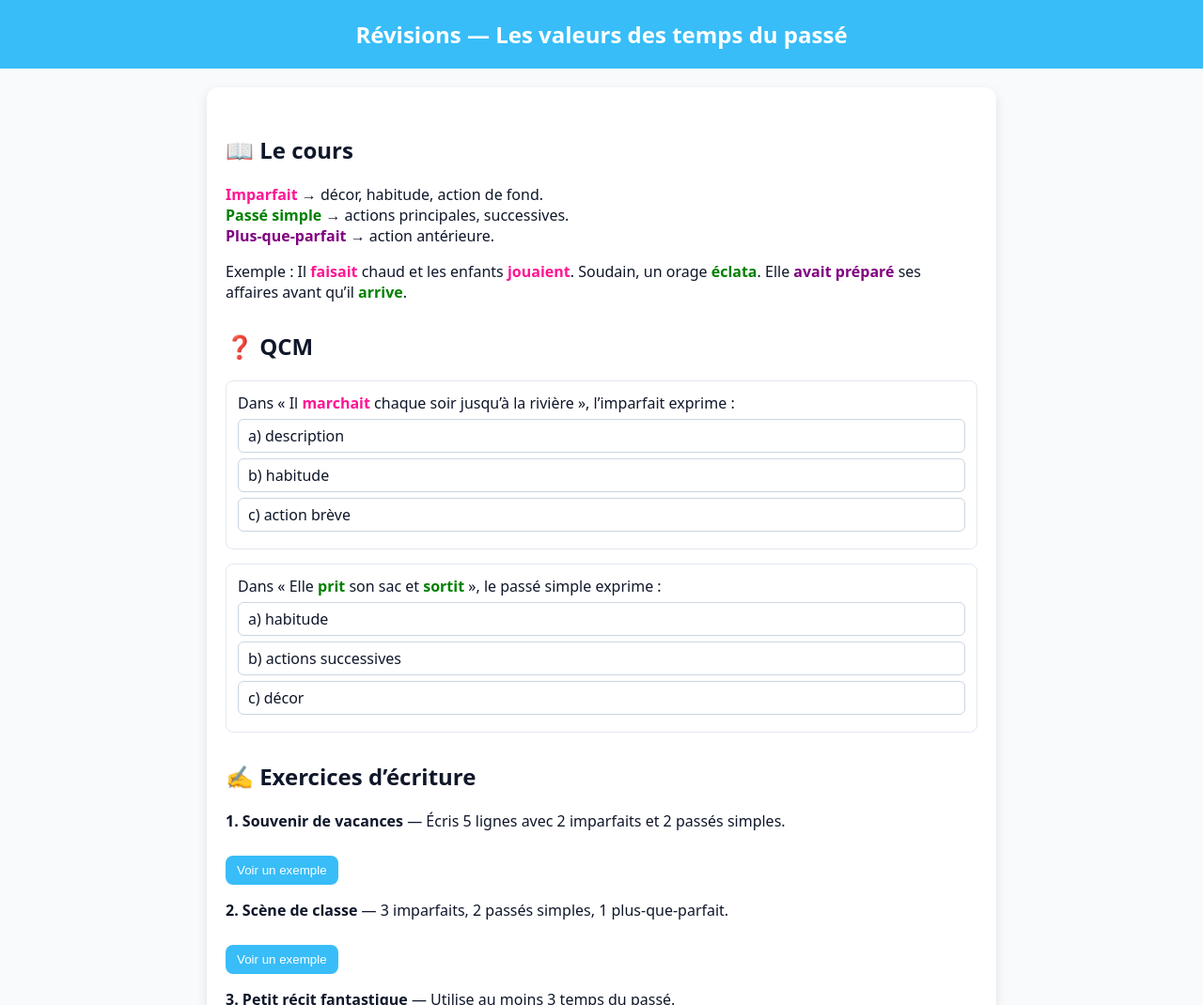
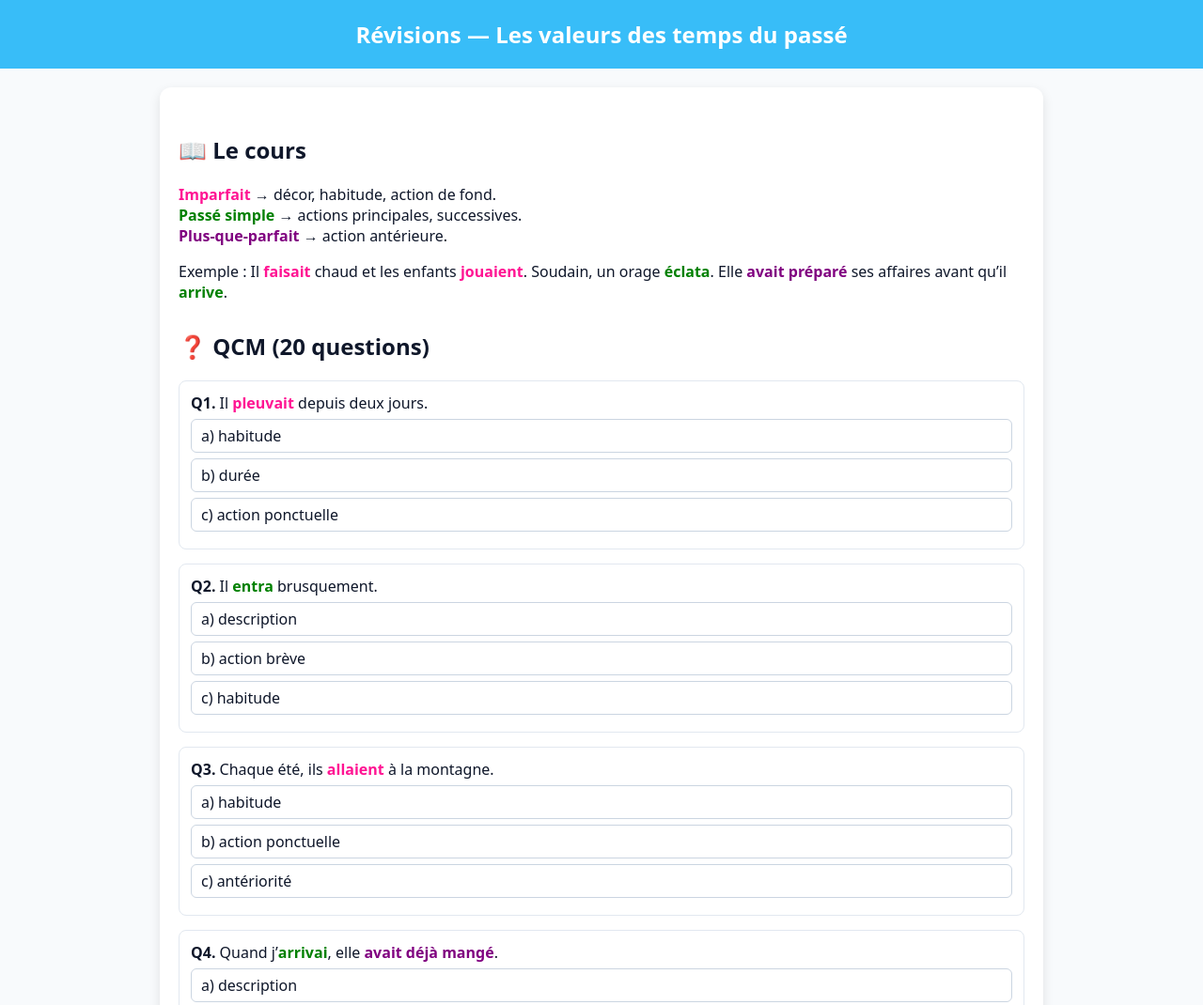
Before and after one commit to plymarok/francais-temps-du-pass-, a plain HTML site: page index.html in a window 1280 px wide. Shown: the top 1070 px of the page at 94% size. Drawn offline with Linux system fonts and the light colour scheme.

Commit message:
Update index.html

```diff
--- a/index.html
+++ b/index.html
@@ -21,7 +21,7 @@
       font-weight: bold;
     }
     main {
-      max-width: 800px;
+      max-width: 900px;
       margin: 20px auto;
       padding: 20px;
       background: white;
@@ -70,6 +70,13 @@
       cursor: pointer;
     }
     button:hover { background: #0ea5e9; }
+    #result {
+      margin-top: 20px;
+      padding: 12px;
+      background: #f1f5f9;
+      border-radius: 8px;
+      font-weight: bold;
+    }
   </style>
 </head>
 <body>
@@ -86,19 +93,10 @@
       Elle <span class="plus-que-parfait">avait préparé</span> ses affaires avant qu’il <span class="passe-simple">arrive</span>.
     </p>
 
-    <h2>❓ QCM</h2>
-    <div class="qcm-question" data-correct="b">
-      Dans « Il <span class="imparfait">marchait</span> chaque soir jusqu’à la rivière », l’imparfait exprime :
-      <span class="qcm-option" data-letter="a">a) description</span>
-      <span class="qcm-option" data-letter="b">b) habitude</span>
-      <span class="qcm-option" data-letter="c">c) action brève</span>
-    </div>
-    <div class="qcm-question" data-correct="b">
-      Dans « Elle <span class="passe-simple">prit</span> son sac et <span class="passe-simple">sortit</span> », le passé simple exprime :
-      <span class="qcm-option" data-letter="a">a) habitude</span>
-      <span class="qcm-option" data-letter="b">b) actions successives</span>
-      <span class="qcm-option" data-letter="c">c) décor</span>
-    </div>
+    <h2>❓ QCM (20 questions)</h2>
+    <div id="qcm-container"></div>
+    <button onclick="showScore()">Voir mon score</button>
+    <div id="result"></div>
 
     <h2>✍️ Exercices d’écriture</h2>
     <p><b>1. Souvenir de vacances</b> — Écris 5 lignes avec 2 imparfaits et 2 passés simples.</p>
@@ -124,22 +122,84 @@
       Je <span class="plus-que-parfait">n’avais jamais vu</span> une telle clarté auparavant.
       La porte <span class="passe-simple">s’ouvrit</span> lentement et je <span class="passe-simple">m’enfuis</span>.
     </div>
+
+    <p><b>4. Journal intime</b> — Mélange passé composé et imparfait.</p>
+    <button onclick="toggleExemple('ex4')">Voir un exemple</button>
+    <div id="ex4" class="exemple">
+      Hier soir, j’<span class="passe-simple">ai vu</span> mon film préféré.
+      La salle <span class="imparfait">était</span> pleine et tout le monde <span class="imparfait">riait</span>.
+      J’<span class="passe-simple">ai passé</span> une excellente soirée.
+    </div>
+
+    <p><b>5. Fait divers</b> — Utilise imparfait, passé simple et plus-que-parfait.</p>
+    <button onclick="toggleExemple('ex5')">Voir un exemple</button>
+    <div id="ex5" class="exemple">
+      Il <span class="imparfait">faisait</span> encore nuit quand l’accident <span class="passe-simple">eut lieu</span>.
+      La victime <span class="plus-que-parfait">avait traversé</span> la route quand une voiture <span class="passe-simple">arriva</span>.
+    </div>
   </main>
 
   <script>
-    // Gestion QCM
-    document.querySelectorAll('.qcm-option').forEach(opt => {
-      opt.addEventListener('click', () => {
-        const parent = opt.closest('.qcm-question');
-        const correct = parent.dataset.correct;
-        parent.querySelectorAll('.qcm-option').forEach(o => {
-          o.classList.remove('correct', 'incorrect');
-          if (o.dataset.letter === correct) o.classList.add('correct');
-          else if (o === opt) o.classList.add('incorrect');
+    // Banque de 20 QCM
+    const questions = [
+      { q: "Il <span class='imparfait'>pleuvait</span> depuis deux jours.", options: ["habitude","durée","action ponctuelle"], correct: 1 },
+      { q: "Il <span class='passe-simple'>entra</span> brusquement.", options: ["description","action brève","habitude"], correct: 1 },
+      { q: "Chaque été, ils <span class='imparfait'>allaient</span> à la montagne.", options: ["habitude","action ponctuelle","antériorité"], correct: 0 },
+      { q: "Quand j’<span class='passe-simple'>arrivai</span>, elle <span class='plus-que-parfait'>avait déjà mangé</span>.", options: ["description","antériorité","habitude"], correct: 1 },
+      { q: "Il <span class='imparfait'>faisait</span> nuit, le vent <span class='imparfait'>soufflait</span> fort.", options: ["action ponctuelle","description","bilan"], correct: 1 },
+      { q: "Soudain, la porte <span class='passe-simple'>claqua</span>.", options: ["habitude","action brève","décor"], correct: 1 },
+      { q: "Hier, j’<span class='passe-simple'>ai raté</span> le bus.", options: ["bilan dans le présent","habitude","description"], correct: 0 },
+      { q: "Il <span class='plus-que-parfait'>avait terminé</span> son travail avant que nous <span class='passe-simple'>arrivions</span>.", options: ["action principale","antériorité","description"], correct: 1 },
+      { q: "Pendant que je <span class='imparfait'>lisais</span>, il <span class='imparfait'>écrivait</span>.", options: ["action de fond","action principale","bilan"], correct: 0 },
+      { q: "Il <span class='passe-simple'>prit</span> son sac et <span class='passe-simple'>sortit</span> rapidement.", options: ["actions successives","habitude","description"], correct: 0 },
+      { q: "Tous les soirs, elle <span class='imparfait'>écrivait</span> dans son journal.", options: ["habitude","bilan","ponctualité"], correct: 0 },
+      { q: "Elle <span class='plus-que-parfait'>avait oublié</span> ses clés quand il <span class='passe-simple'>arriva</span>.", options: ["habitude","antériorité","action ponctuelle"], correct: 1 },
+      { q: "Il <span class='imparfait'>faisait</span> beau et les oiseaux <span class='imparfait'>chantaient</span>.", options: ["décor","bilan","action ponctuelle"], correct: 0 },
+      { q: "Je <span class='passe-simple'>suis allé</span> à Paris trois fois cette année.", options: ["action ponctuelle avec lien au présent","habitude","antériorité"], correct: 0 },
+      { q: "Il <span class='imparfait'>marchait</span> quand soudain un chien <span class='passe-simple'>surgit</span>.", options: ["action de fond","action principale","antériorité"], correct: 0 },
+      { q: "Il <span class='passe-simple'>eut</span> un geste de colère.", options: ["habitude","action ponctuelle","description"], correct: 1 },
+      { q: "Il <span class='plus-que-parfait'>avait déjà rangé</span> ses affaires avant que je <span class='passe-simple'>vienne</span>.", options: ["habitude","action principale","antériorité"], correct: 2 },
+      { q: "Je <span class='passe-simple'>n’ai pas compris</span> la question.", options: ["bilan","habitude","décor"], correct: 0 },
+      { q: "Il <span class='passe-simple'>se leva</span>, <span class='passe-simple'>alla</span> vers la fenêtre et <span class='passe-simple'>ouvrit</span> les volets.", options: ["actions successives","habitude","décor"], correct: 0 },
+      { q: "Chaque hiver, ils <span class='imparfait'>restaient</span> enfermés à cause du froid.", options: ["habitude","ponctualité","bilan"], correct: 0 }
+    ];
+
+    const container = document.getElementById("qcm-container");
+    questions.forEach((item, index) => {
+      const div = document.createElement("div");
+      div.className = "qcm-question";
+      div.innerHTML = `<b>Q${index+1}.</b> ${item.q}<br>` + item.options.map((opt,i)=>`
+        <span class="qcm-option" data-q="${index}" data-index="${i}">${String.fromCharCode(97+i)}) ${opt}</span>
+      `).join("");
+      container.appendChild(div);
+    });
+
+    let score = Array(questions.length).fill(null);
+
+    document.querySelectorAll(".qcm-option").forEach(opt=>{
+      opt.addEventListener("click",()=>{
+        const qIndex = opt.dataset.q;
+        const choice = parseInt(opt.dataset.index);
+        const parent = opt.closest(".qcm-question");
+        parent.querySelectorAll(".qcm-option").forEach(o=>{
+          o.classList.remove("correct","incorrect");
         });
+        if(choice===questions[qIndex].correct){
+          opt.classList.add("correct");
+          score[qIndex] = true;
+        } else {
+          opt.classList.add("incorrect");
+          parent.querySelector(`.qcm-option[data-index="${questions[qIndex].correct}"]`).classList.add("correct");
+          score[qIndex] = false;
+        }
       });
     });
-    // Gestion exemples
+
+    function showScore(){
+      const total = score.filter(v=>v===true).length;
+      document.getElementById("result").innerText = `Score : ${total} / ${questions.length}`;
+    }
+
     function toggleExemple(id) {
       const ex = document.getElementById(id);
       ex.style.display = (ex.style.display === 'block') ? 'none' : 'block';
```
